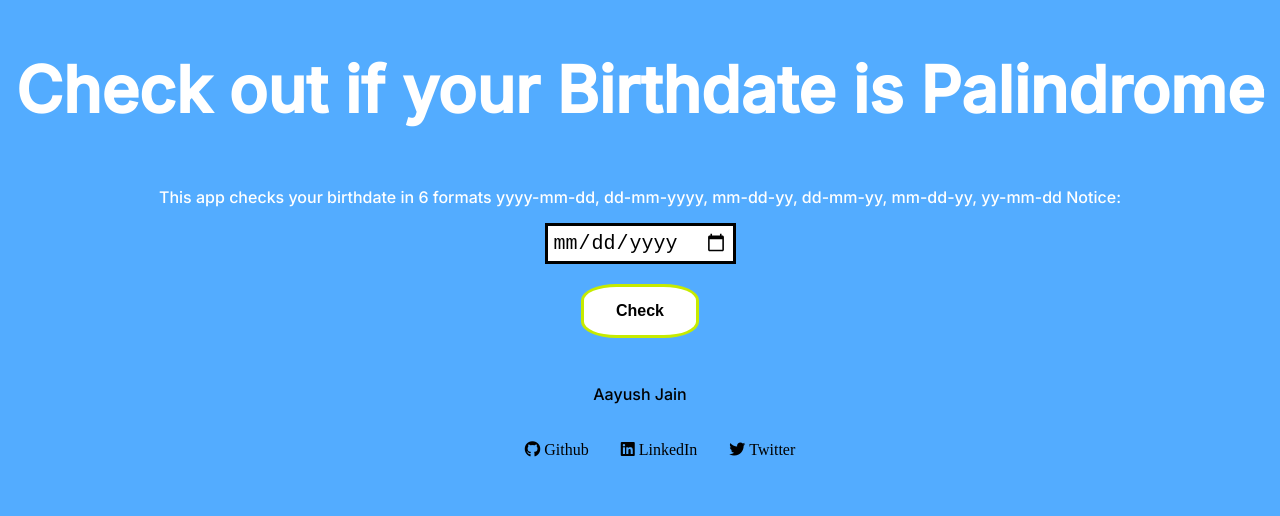
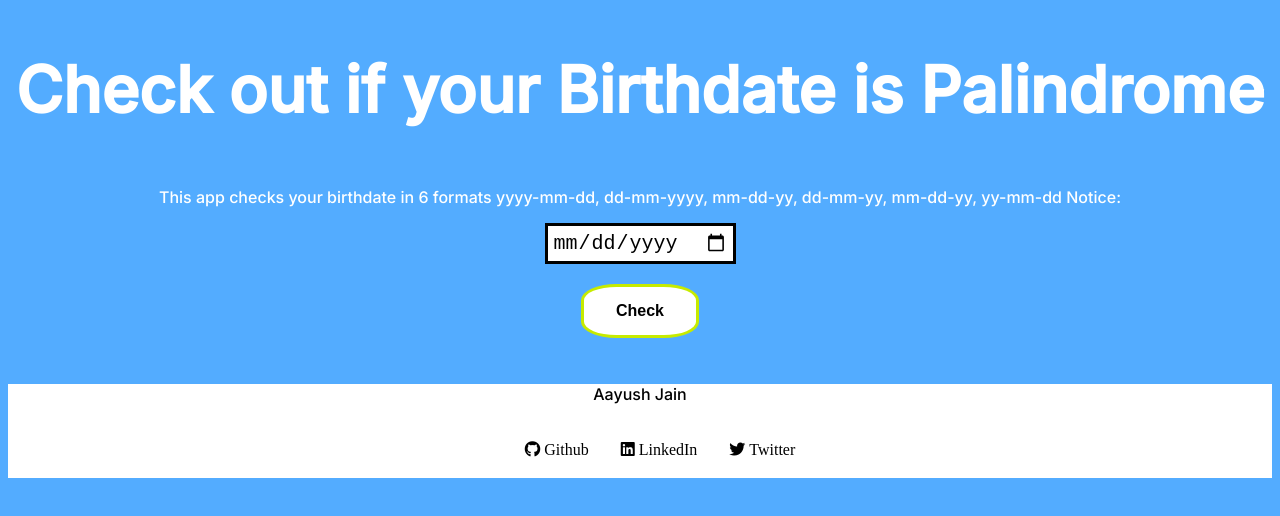
Before and after one commit to Aayushjain-code/Is-Your-Birthday-a-Palindrome, a plain HTML site: page index.html in a window 1280 px wide. Drawn offline with Linux system fonts and the light colour scheme.

Commit message:
Update style.css

```diff
--- a/style.css
+++ b/style.css
@@ -54,7 +54,7 @@
 }
 
 .footer{
-    background-color:transparent;
+    background-color:White;
 }
 .footer p{
     text-align: center;
```
